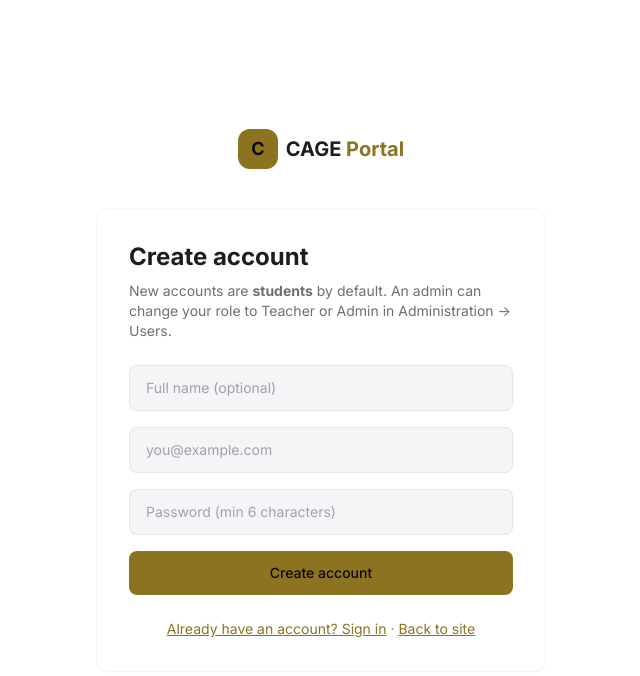
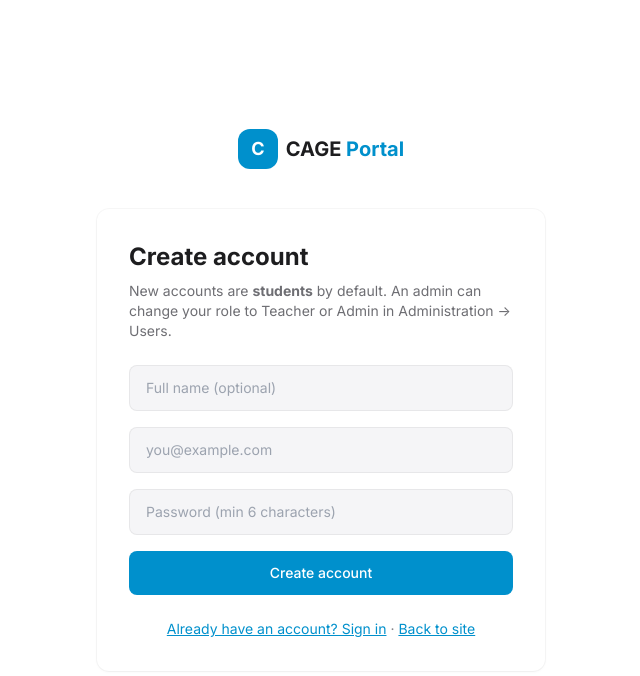
Before and after one commit to Lordsi/Cage-Drones, a Next.js app in the folder web/: page /register in a window 1280 px wide. Shown: the top 676 px of the page, without its empty margins (319-959 px from the left). Built offline with nearby package versions, Linux system fonts and the light colour scheme.

Commit message:
Switch brand colors to #00adef blue, black, and white
Update accent palette site-wide to CAGE brand blue. White text on accent backgrounds. Blue-tinted 3D drone lighting. Seed three demo users (admin, teacher, student).

Co-authored-by: Cursor <cursoragent@cursor.com>

```diff
--- a/web/src/app/admin/layout.tsx
+++ b/web/src/app/admin/layout.tsx
@@ -27,7 +27,7 @@ export default async function AdminLayout({
         <Link href="/admin" className="flex items-center gap-2">
           <div
             className="flex h-8 w-8 items-center justify-center rounded-lg text-sm font-bold"
-            style={{ background: "var(--accent)", color: "#0a0a0a" }}
+            style={{ background: "var(--accent)", color: "#fff" }}
           >
             C
           </div>
--- a/web/src/app/admin/page.tsx
+++ b/web/src/app/admin/page.tsx
@@ -147,7 +147,7 @@ export default async function AdminHomePage() {
                   <div className="flex items-center gap-3">
                     <div
                       className="flex h-7 w-7 items-center justify-center rounded-full text-xs font-bold"
-                      style={{ background: "var(--accent)", color: "#0a0a0a" }}
+                      style={{ background: "var(--accent)", color: "#fff" }}
                     >
                       {((u.display_name as string) ?? "?").slice(0, 1).toUpperCase()}
                     </div>
--- a/web/src/app/globals.css
+++ b/web/src/app/globals.css
@@ -10,10 +10,10 @@ html {
   --surface: #1c1c1e;
   --card: #1c1c1e;
   --border: rgba(255, 255, 255, 0.08);
-  --accent: #c9a227;
-  --accent-bright: #dfc06e;
-  --accent-muted: #a68518;
-  --accent-glow: rgba(201, 162, 39, 0.18);
+  --accent: #00adef;
+  --accent-bright: #33c1ff;
+  --accent-muted: #0090cc;
+  --accent-glow: rgba(0, 173, 239, 0.18);
   --header-bg: rgba(0, 0, 0, 0.82);
   --green: #30d158;
   --orange: #ff9f0a;
@@ -38,10 +38,10 @@ html[data-theme="light"] {
   --surface: #f5f5f7;
   --card: #ffffff;
   --border: rgba(0, 0, 0, 0.06);
-  --accent: #8b7320;
-  --accent-bright: #a68518;
-  --accent-muted: #6b5816;
-  --accent-glow: rgba(139, 115, 32, 0.12);
+  --accent: #0090cc;
+  --accent-bright: #00adef;
+  --accent-muted: #007aad;
+  --accent-glow: rgba(0, 144, 204, 0.12);
   --header-bg: rgba(255, 255, 255, 0.82);
   --green: #248a3d;
   --orange: #c93400;
@@ -121,7 +121,7 @@ body {
   font-weight: 700;
   font-size: 0.85rem;
   background: var(--accent);
-  color: #0a0a0a;
+  color: #fff;
   border-radius: 7px;
 }
 
@@ -168,7 +168,7 @@ body {
   padding: 0.35rem 0.9rem;
   font-size: 0.82rem;
   font-weight: 500;
-  color: #0a0a0a;
+  color: #fff;
   background: var(--accent);
   border-radius: 980px;
   text-decoration: none;
@@ -315,7 +315,7 @@ body {
   font-size: 0.875rem;
   font-weight: 500;
   background: var(--accent);
-  color: #0a0a0a;
+  color: #fff;
   border: none;
   border-radius: 980px;
   cursor: pointer;
@@ -672,7 +672,7 @@ body {
 
 .btn-primary {
   background: var(--accent);
-  color: #0a0a0a;
+  color: #fff;
   font-weight: 500;
   border: none;
   cursor: pointer;
@@ -805,7 +805,7 @@ body {
 }
 .q-current {
   background: var(--accent);
-  color: #0a0a0a;
+  color: #fff;
 }
 .q-correct {
   background: color-mix(in srgb, var(--green) 16%, transparent);
--- a/web/src/app/login/page.tsx
+++ b/web/src/app/login/page.tsx
@@ -39,7 +39,7 @@ export default function LoginPage() {
       style={{ background: "var(--deep)" }}
     >
       <Link href="/" className="mb-10 flex items-center gap-2">
-        <div className="flex h-10 w-10 items-center justify-center rounded-xl text-lg font-bold" style={{ background: "var(--accent)", color: "#0a0a0a" }}>C</div>
+        <div className="flex h-10 w-10 items-center justify-center rounded-xl text-lg font-bold" style={{ background: "var(--accent)", color: "#fff" }}>C</div>
         <span className="text-xl font-bold">
           CAGE<span style={{ color: "var(--accent)" }}> Portal</span>
         </span>
--- a/web/src/app/register/page.tsx
+++ b/web/src/app/register/page.tsx
@@ -50,7 +50,7 @@ export default function RegisterPage() {
       style={{ background: "var(--deep)" }}
     >
       <Link href="/" className="mb-10 flex items-center gap-2">
-        <div className="flex h-10 w-10 items-center justify-center rounded-xl text-lg font-bold" style={{ background: "var(--accent)", color: "#0a0a0a" }}>C</div>
+        <div className="flex h-10 w-10 items-center justify-center rounded-xl text-lg font-bold" style={{ background: "var(--accent)", color: "#fff" }}>C</div>
         <span className="text-xl font-bold">
           CAGE<span style={{ color: "var(--accent)" }}> Portal</span>
         </span>
--- a/web/src/components/drone-viewer.tsx
+++ b/web/src/components/drone-viewer.tsx
@@ -105,7 +105,7 @@ function Lights({ hovered }: { hovered: boolean }) {
         intensity={1.2}
         angle={0.5}
         penumbra={0.8}
-        color="#c9a227"
+        color="#00adef"
         castShadow
         shadow-mapSize-width={1024}
         shadow-mapSize-height={1024}
@@ -119,7 +119,7 @@ function Lights({ hovered }: { hovered: boolean }) {
         color="#6699ff"
       />
       <directionalLight position={[0, 6, 2]} intensity={0.5} color="#fff8ee" />
-      <pointLight position={[3, -1, 3]} intensity={0.2} color="#c9a227" />
+      <pointLight position={[3, -1, 3]} intensity={0.2} color="#00adef" />
     </>
   );
 }
@@ -135,7 +135,7 @@ function Loader() {
   return (
     <mesh ref={ref}>
       <octahedronGeometry args={[0.35, 0]} />
-      <meshStandardMaterial color="#c9a227" wireframe />
+      <meshStandardMaterial color="#00adef" wireframe />
     </mesh>
   );
 }
--- a/web/src/components/portal-sidebar.tsx
+++ b/web/src/components/portal-sidebar.tsx
@@ -55,7 +55,7 @@ export function PortalSidebar({
       style={{ background: "var(--surface)", borderColor: "var(--border)" }}
     >
       <div className="mb-8 flex items-center gap-2 px-1">
-        <div className="flex h-8 w-8 items-center justify-center rounded-lg text-sm font-bold" style={{ background: "var(--accent)", color: "#0a0a0a" }}>C</div>
+        <div className="flex h-8 w-8 items-center justify-center rounded-lg text-sm font-bold" style={{ background: "var(--accent)", color: "#fff" }}>C</div>
         <div>
           <div className="text-sm font-bold leading-tight">CAGE Portal</div>
         </div>
@@ -103,7 +103,7 @@ export function PortalSidebar({
         <div className="mb-2 flex items-center gap-3 px-1">
           <div
             className="flex h-[34px] w-[34px] items-center justify-center rounded-full text-sm font-bold"
-            style={{ background: "var(--accent)", color: "#0a0a0a" }}
+            style={{ background: "var(--accent)", color: "#fff" }}
           >
             {displayName.slice(0, 1).toUpperCase()}
           </div>
--- a/web/src/components/teacher-sidebar.tsx
+++ b/web/src/components/teacher-sidebar.tsx
@@ -58,7 +58,7 @@ export function TeacherSidebar({
         >
           <div
             className="flex h-7 w-7 items-center justify-center rounded-md text-xs font-bold"
-            style={{ background: "var(--accent)", color: "#0a0a0a" }}
+            style={{ background: "var(--accent)", color: "#fff" }}
           >
             C
           </div>
@@ -160,7 +160,7 @@ export function TeacherSidebar({
         <div className="mb-2 flex items-center gap-2 px-1">
           <div
             className="flex h-7 w-7 items-center justify-center rounded-full text-xs font-bold"
-            style={{ background: "var(--accent)", color: "#0a0a0a" }}
+            style={{ background: "var(--accent)", color: "#fff" }}
           >
             {displayName.slice(0, 1).toUpperCase()}
           </div>
```
